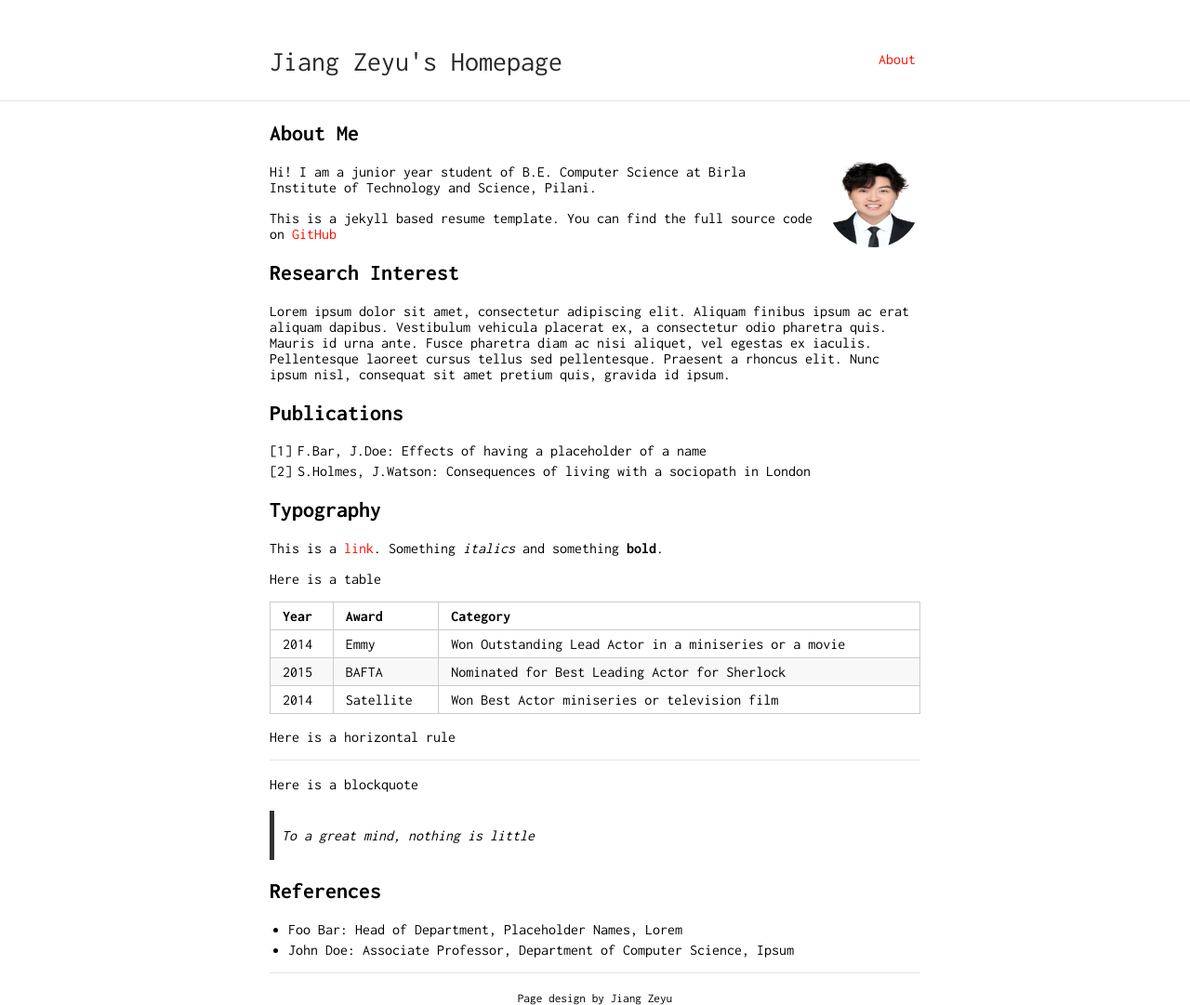
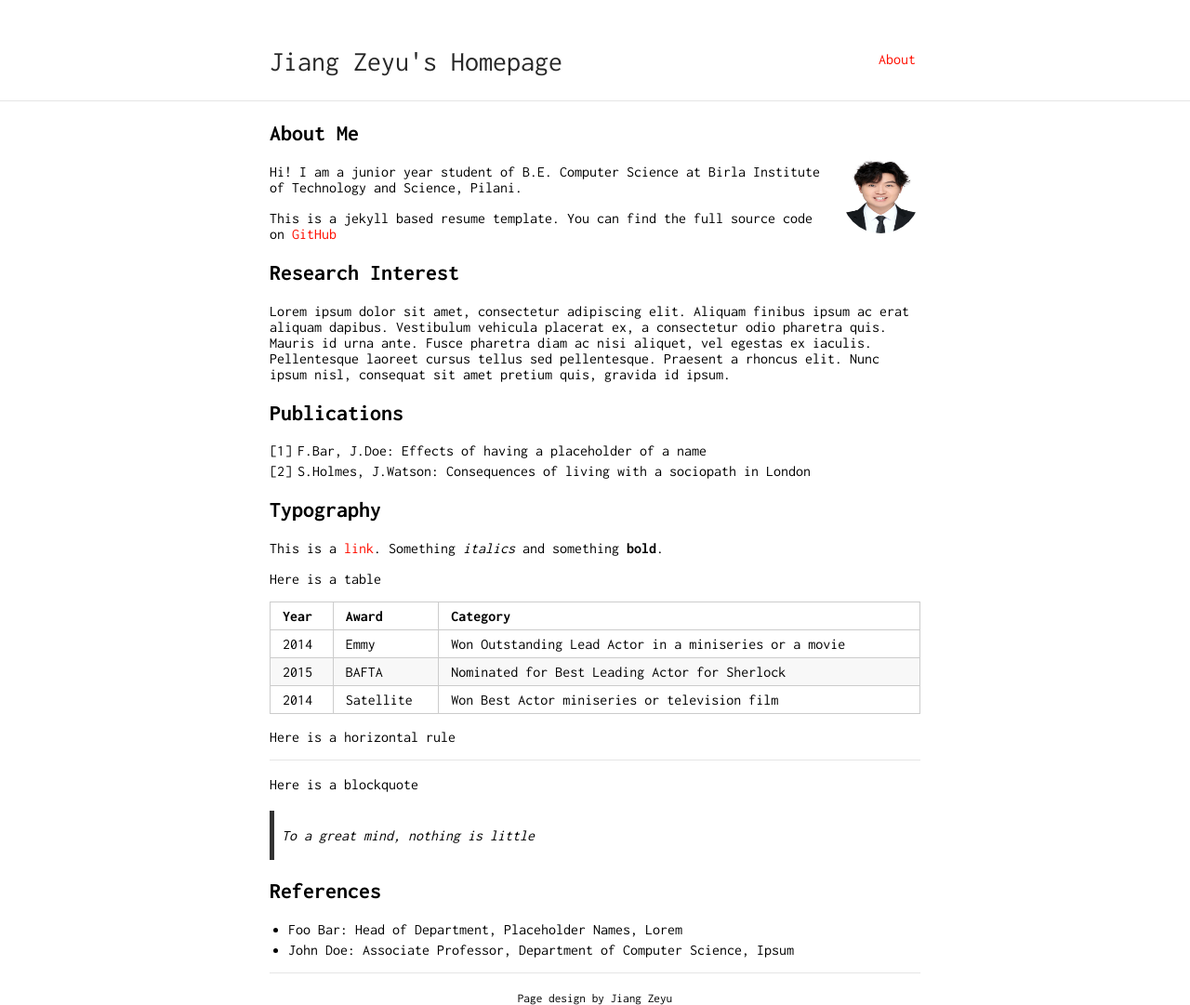
Before and after one commit to the-masses/the-masses.github.io, a Jekyll site: the page built from index.md, in a window 1280 px wide. Shown: the whole page at 93% size. Built offline with Jekyll 4.4.1, drawn with Linux system fonts in a browser that asks for light colours; our own code applies the rules of GitHub Pages for plain Markdown files.

Commit message:
profile picture

```diff
--- a/_sass/vars.scss
+++ b/_sass/vars.scss
@@ -3,7 +3,7 @@
  */
 
 $accent: #FF0F00;
-$image-size: 100px;
+$image-size: 85px;
 
 /*
  * Build Variables, don't touch
```
